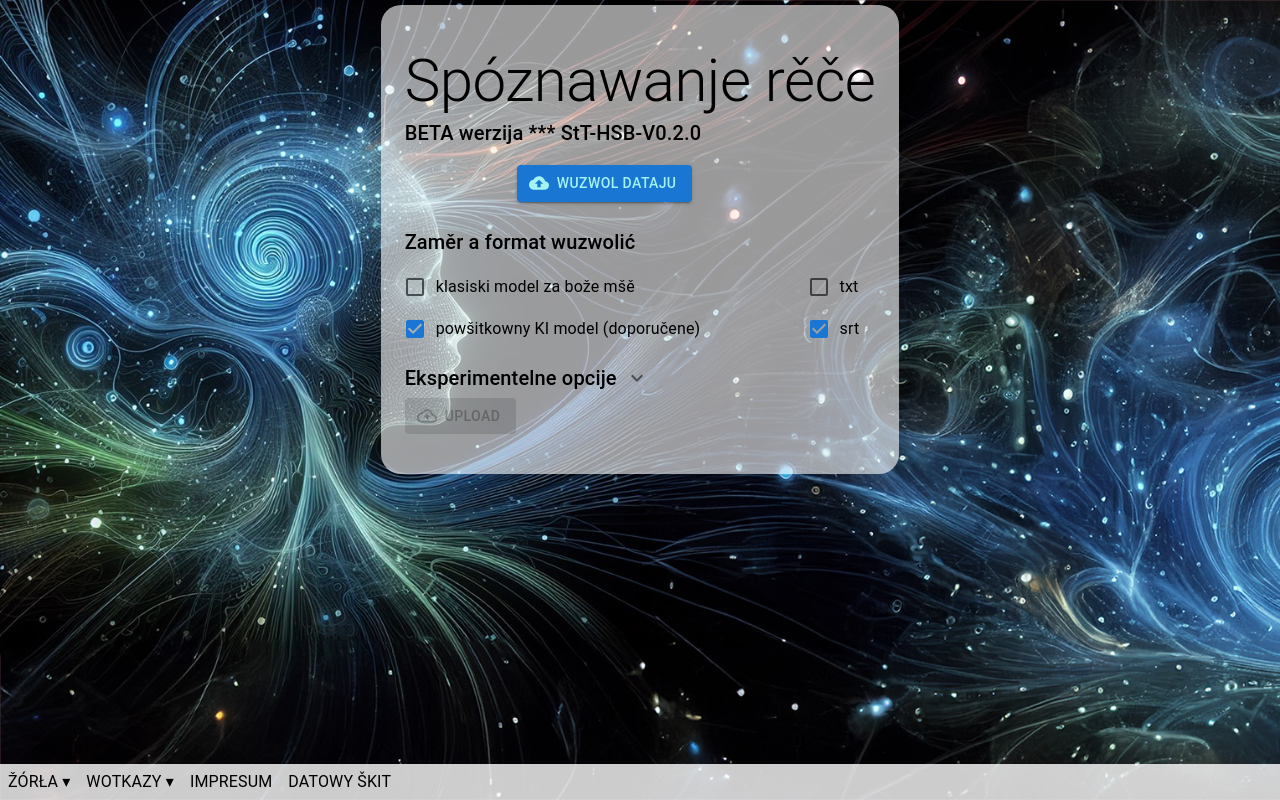
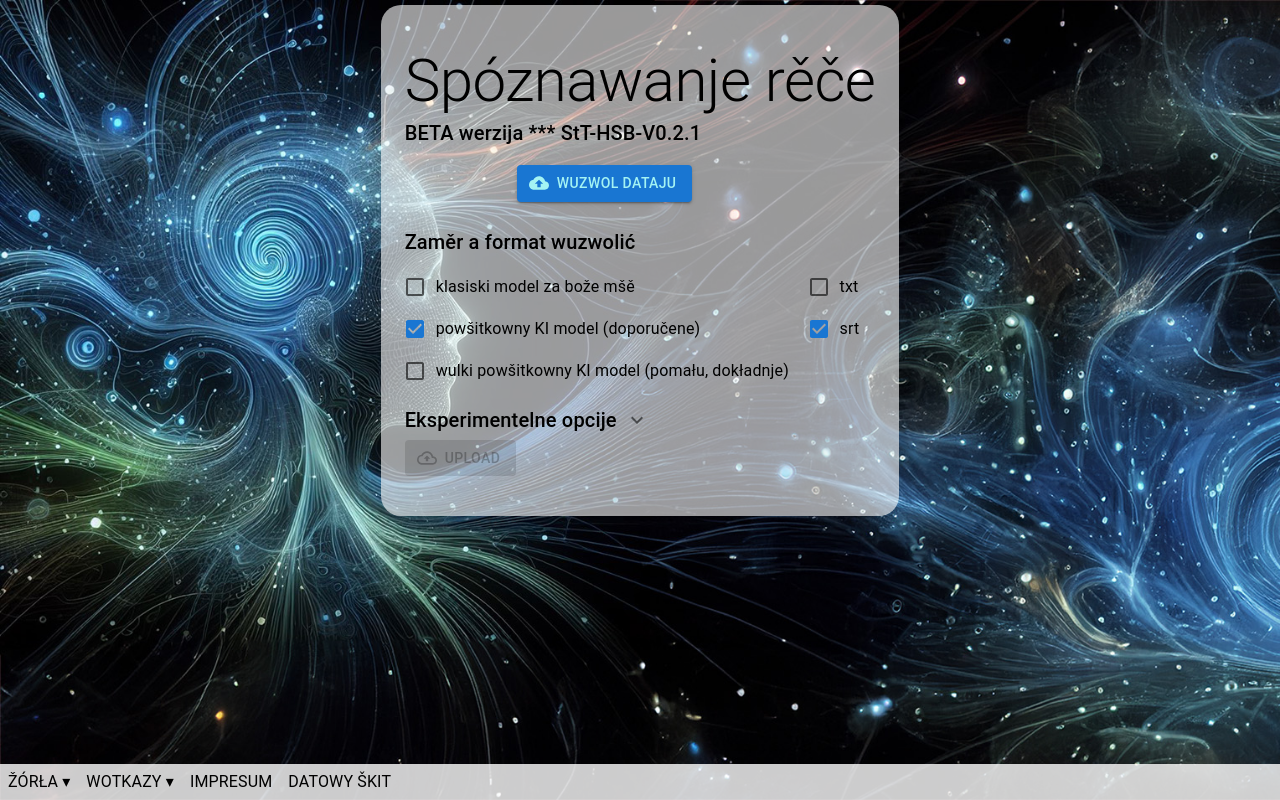
Before and after one commit to fscholze/uploader-recny-model, a React (Create React App) app: page / in a window 1280 px wide. Built offline with nearby package versions, Linux system fonts and the light colour scheme.

Commit message:
make whisper large available and fix some minor things

```diff
--- a/src/features/home.tsx
+++ b/src/features/home.tsx
@@ -115,7 +115,7 @@ const Home: FC<{}> = () => {
     >
       <Typography variant='h2'>Spóznawanje rěče</Typography>
       <Typography variant='h6' sx={{ paddingBottom: 2 }}>
-        BETA werzija *** StT-HSB-V0.2.0
+        BETA werzija *** StT-HSB-V0.2.1
       </Typography>
       <FileUploader file={file} isDisabled={isLoading} onSetFile={onSetFile} />
       <Typography variant='h6' sx={{ paddingTop: 3 }}>
--- a/src/helper/translations.ts
+++ b/src/helper/translations.ts
@@ -15,7 +15,7 @@ export const getLanguageModelText = (
       }
     case 'HFBIG':
       return {
-        title: 'wulki powšitkowny KI model (pomału)',
+        title: 'wulki powšitkowny KI model (pomału, dokładnje)',
         description:
           'za powšitkowne rozmołwy - HuggingFace Whisper "large" wusměrjene na Hornjoserbšćinu'
       }
@@ -26,7 +26,7 @@ export const getLanguageModelText = (
           'za transkript Europeady - HuggingFace Whisper "base" wusměrjene na hry Europeady 2022'
       }
     case 'FB':
-      return { title: 'wjacerěčny KI model', description: 'za powŝitkowne rozmołwy - Facebook MMS' }
+      return { title: 'wjacerěčny KI model', description: 'za powšitkowne rozmołwy - Facebook MMS' }
     case 'BOZA_MSA':
       return {
         title: 'klasiski model za bože mšě',
--- a/src/types/constants.ts
+++ b/src/types/constants.ts
@@ -3,6 +3,6 @@ export const DEFAULT_OUTPUT_FORMAT: OutputFormat = 'SRT'
 export const DEFAULT_LEX_FORMAT: LexFormat = 'KALDI'
 export const INVALID_DURATION = -1
 export const FOOTER_HEIGHT = 80
-export const possibleModelsDefault: Partial<LanguageModel>[] = ['BOZA_MSA', 'HF']
-export const possibleModelsExperimental: LanguageModel[] = ['FB', 'FHG', 'HFBIG', 'EURO', 'DEVEL']
+export const possibleModelsDefault: Partial<LanguageModel>[] = ['BOZA_MSA', 'HF', 'HFBIG']
+export const possibleModelsExperimental: LanguageModel[] = ['FB', 'FHG', 'EURO', 'DEVEL']
 export const possibleLexFormats: LexFormat[] = ['KALDI', 'SAMPA', 'UASR']
```
